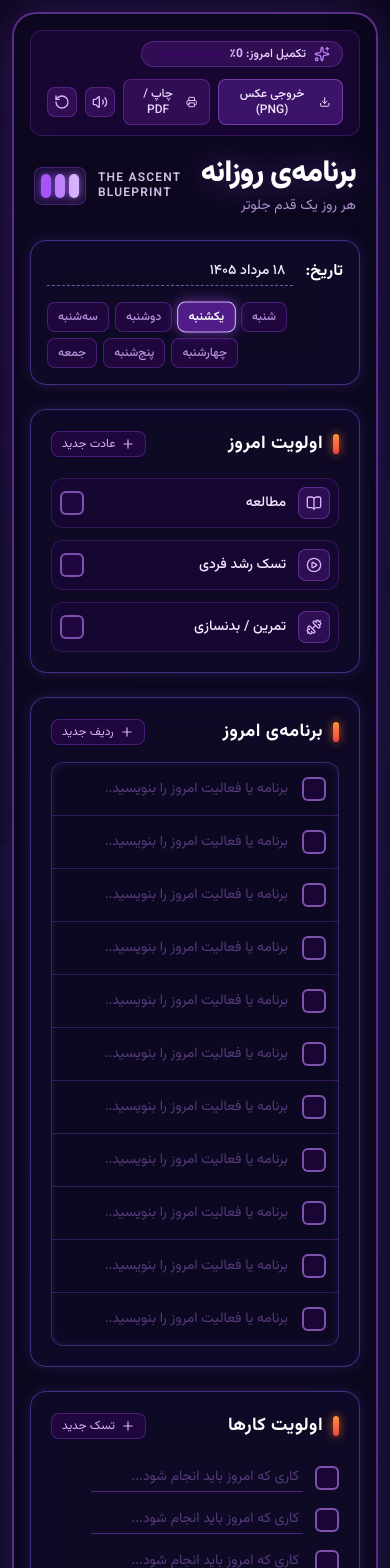
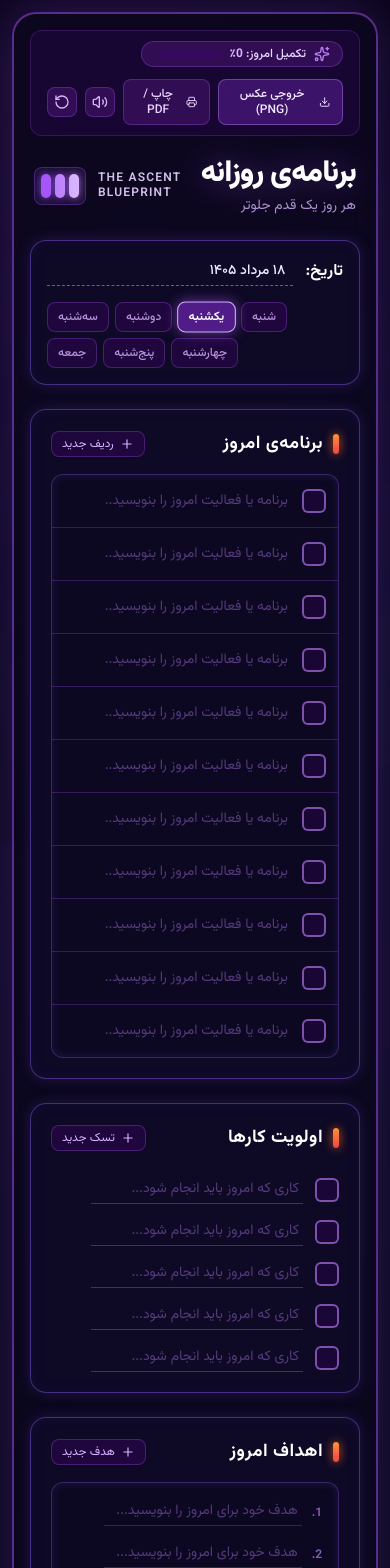
Before and after one commit to alieftekhari5040-del/panner-pro, a React (Vite) app: page / in a window 390 px wide. Shown: the top 1568 px of the page. Built offline with nearby package versions, Linux system fonts and the light colour scheme.

Commit message:
refactor: remove today habits section and expand today schedule to full width with priorities and goals in a 2-column grid below
Co-authored-by: arena-agent <297053741+arena-agent@users.noreply.github.com>

```diff
--- a/src/App.tsx
+++ b/src/App.tsx
@@ -9,7 +9,6 @@
 import { DateWeekBar } from './components/DateWeekBar';
 import { PrioritiesCard } from './components/PrioritiesCard';
 import { GoalsCard } from './components/GoalsCard';
-import { HabitsCard } from './components/HabitsCard';
 import { ScheduleCard } from './components/ScheduleCard';
 import { LessonsCard } from './components/LessonsCard';
 import { FooterBar } from './components/FooterBar';
@@ -32,15 +31,13 @@
     saveDayData(data);
   }, [data]);
 
-  // Calculate Progress Percent
+  // Calculate Progress Percent (excluding removed habits)
   const totalItems =
     data.priorities.length +
-    data.habits.length +
     data.schedule.filter((s) => s.task.trim().length > 0).length;
 
   const completedItems =
     data.priorities.filter((p) => p.completed).length +
-    data.habits.filter((h) => h.completed).length +
     data.schedule.filter((s) => s.task.trim().length > 0 && s.completed).length;
 
   const progressPercent = totalItems > 0 ? Math.round((completedItems / totalItems) * 100) : 0;
@@ -319,20 +316,9 @@
           onSelectWeekday={handleSelectWeekday}
         />
 
-        {/* Two-column Main Content Area */}
-        <div className="grid grid-cols-1 lg:grid-cols-12 gap-6 mb-6">
-          {/* Right Column in RTL (Habits) - 5/12 width on lg */}
-          <div className="lg:col-span-5 flex flex-col gap-6">
-            <HabitsCard
-              habits={data.habits}
-              onToggle={handleToggleHabit}
-              onAddHabit={handleAddHabit}
-              onRemoveHabit={handleRemoveHabit}
-            />
-          </div>
-
-          {/* Left Column in RTL (Schedule -> below it: Priorities and Goals) - 7/12 width on lg */}
-          <div className="lg:col-span-7 flex flex-col gap-6">
+        {/* Main Content Area: Full-width ScheduleCard, then Priorities & Goals side-by-side below it */}
+        <div className="flex flex-col gap-6 mb-6">
+          {/* Top: Today's Schedule (برنامه‌ی امروز) */}
           <ScheduleCard
             schedule={data.schedule}
             onChangeTask={handleChangeSlotTask}
@@ -340,6 +326,9 @@
             onAddSlot={handleAddSlot}
             onRemoveSlot={handleRemoveSlot}
           />
+
+          {/* Below Today's Schedule: Priorities and Goals side by side on desktop */}
+          <div className="grid grid-cols-1 md:grid-cols-2 gap-6">
             <PrioritiesCard
               priorities={data.priorities}
               onToggle={handleTogglePriority}
```
Lines whose indentation alone changed are shown as unchanged.
